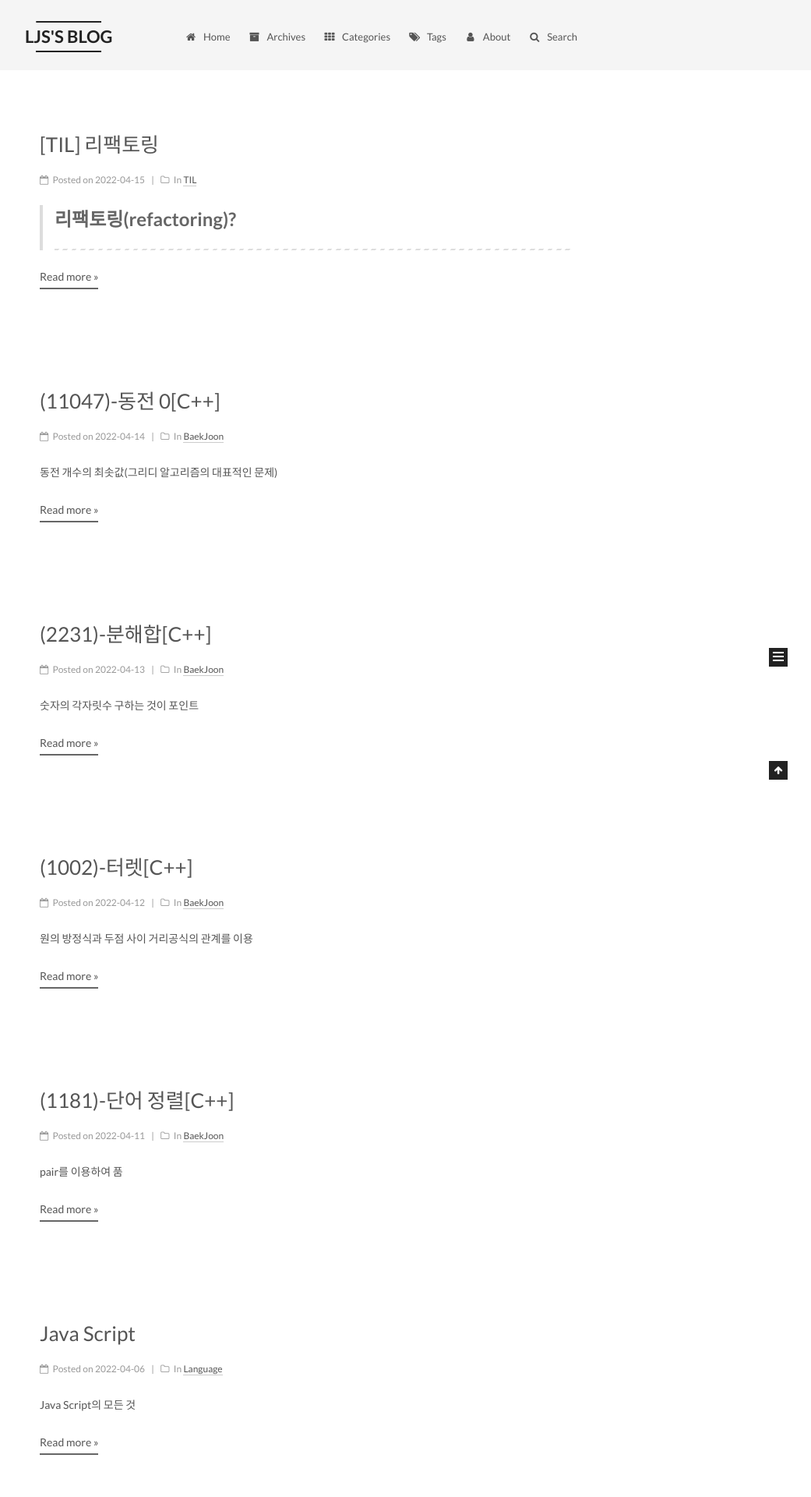
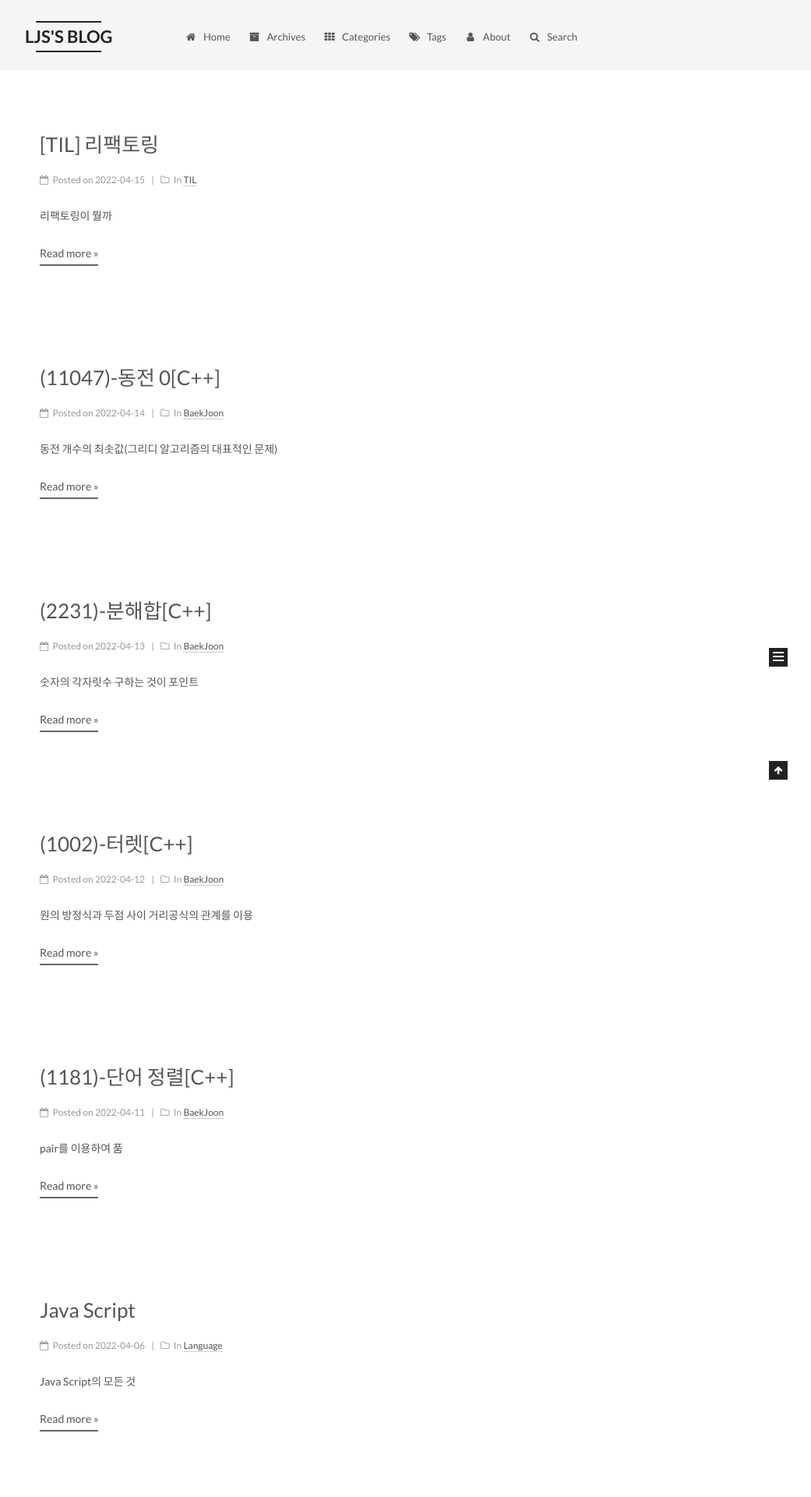
Before and after one commit to Lee-jisang/Lee-jisang.github.io, a Jekyll site: the page built from index.html, in a window 1280 px wide. Shown: the top 1920 px of the page at 78% size, without its empty margins (239-1280 px from the left). Built offline with Jekyll 4.4.1, drawn with Linux system fonts in a browser that asks for light colours; the list of posts is cut into pages by our own code.

Commit message:
Update 2022-04-15-refactoring.md

```diff
--- a/_posts/TIL/2022-04-15-refactoring.md
+++ b/_posts/TIL/2022-04-15-refactoring.md
@@ -2,7 +2,7 @@
 title: "[TIL] 리팩토링"
 categories:
   - TIL
-excerpt:
+excerpt: 리팩토링이 뭘까
 date: 2022-04-15
 tags:
 - 리팩토링
```
